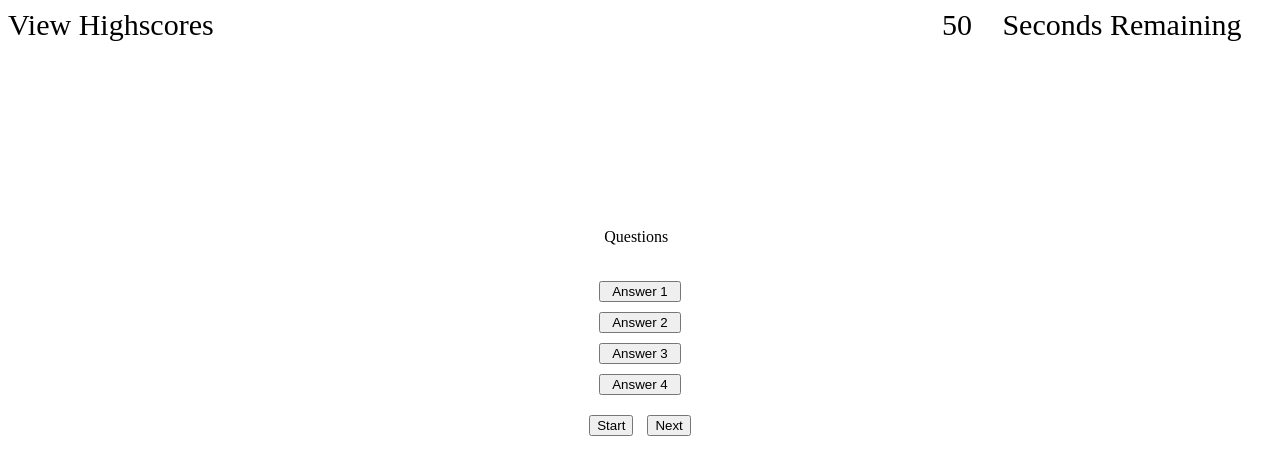
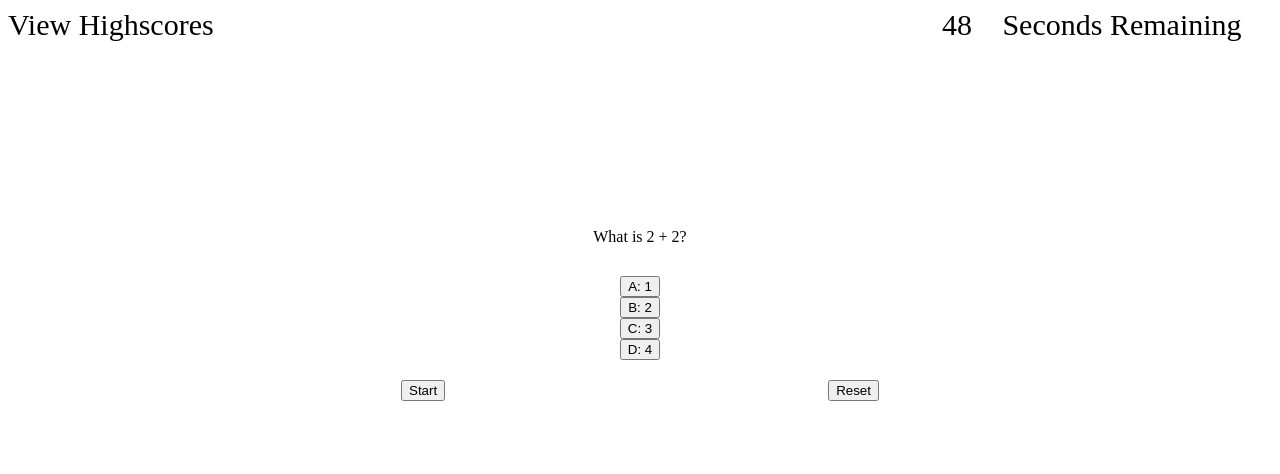
Before and after one commit to stefanpodz303/Timed-Coding-Quiz, a plain HTML site: page index.html in a window 1280 px wide. Both pictures are taken after a click on the button "Start". Drawn offline with Linux system fonts and the light colour scheme.

Commit message:
updated functions

```diff
--- a/assets/css/style.css
+++ b/assets/css/style.css
@@ -24,16 +24,29 @@
     max-width:300px;
 }
 #container {
-    display: grid;
+    display: column;
     justify-content: center;
+
 }
 #questions {
     padding: 20px 20px;
+    display:flex;
+    justify-content: center;
 }
-#answer-btns {
+#choices {
     display:grid;
+    justify-content: center;
     margin: 10px 10px;
+
 }
-.btn {
+.answer {
     margin:5px 5px;
 }
+#control-buttons {
+    display:flex;
+    justify-content: center;
+    justify-content: space-evenly;
+    font-size: 15px;
+    padding:10px;
+
+}
--- a/assets/js/script.js
+++ b/assets/js/script.js
@@ -0,0 +1,97 @@
+// create a multiple choice timed quiz
+// quiz and timer starts at click of start button
+// render one question at a time
+// move to next question when answer is chosen
+// penalize a player 10 secs for wrong answers
+// once quiz is complete or timer reaches 0 user is presented with a results page to input initials
+// scores and intitals are stored until reset
+
+var quizQuestions = document.getElementById('questions');
+var resultsContainer = document.getElementById('results');
+var highscoresContainer = document.getElementById('highscores');
+var startButton = document.getElementById('startButton');
+var resetButton = document.getElementById('reset-btn');
+var choices = document.getElementById('choices');
+var timerEl = document.getElementById("timer");
+var timerText = document.getElementById("timer-text");
+var timeLeft = 50;
+var correctAnswer = ['d', 'b', 'a', 'c', 'd'];
+var questionIndex = 0
+
+var myQuestions = [
+    {
+        question: "What is 2 + 2?",
+        answers: ["A: 1", "B: 2", "C: 3", "D: 4"],
+        correctAnswer: "D: 4"
+    },
+    {
+        question: "What is 2 * 2?",
+        answers: ["A: 1", "B: 2", "C: 30", "D: 4"],
+        correctAnswer: "D: 4"
+    },
+    {
+        question: "What is 2 - 2?",
+        answers: ["A: 1", "B: 2", "C: 0", "D: 4"],
+        correctAnswer: "C: 0"
+    },
+    {
+        question: "What is 2 + 22?",
+        answers: ["A: 1", "B: 24", "C: 8", "D: 4"],
+        correctAnswer: "B: 24"
+    },
+    {
+        question: "What is 20 - 2?",
+        answers: ["A: 1", "B: 2", "C: 18", "D: 4"],
+        correctAnswer: "C: 18"
+    },
+];
+
+function startQuiz() {
+    setTimer();
+    getQuestions();
+
+  }
+
+  function getQuestions() {
+    var currentQuestion = myQuestions[questionIndex];
+    quizQuestions.textContent = currentQuestion.question;
+    choices.innerHTML = '';
+    for (var i = 0; i < currentQuestion.answers.length; i++) {
+    var currentAnswerEl = document.createElement('button');
+    currentAnswerEl.textContent = currentQuestion.answers[i];
+    currentAnswerEl.setAttribute('value', currentQuestion.answers[i]);
+    currentAnswerEl.onclick = answerClick;
+    choices.appendChild(currentAnswerEl);
+    }
+  }
+
+
+function answerClick() {
+    if (this.value === myQuestions[questionIndex].correctAnswer) {
+        console.log('Good Job');
+    } else {
+        console.log('Wrong: -10 secs')
+    }
+    questionIndex++;
+    startQuiz()
+}
+
+function setTimer() {
+    var timeInterval = setInterval(function () {
+        if (timeLeft > 1) {
+            timeLeft--;
+            timerEl.textContent = timeLeft;
+        } else {
+            timerEl.textContent = "";
+            timerText.textContent = "GAME OVER";
+            clearInterval(timeInterval);
+        }
+    }, 1000);
+}
+
+
+
+// function showResults(){}
+
+
+startButton.onclick = startQuiz;
--- a/index.html
+++ b/index.html
@@ -15,15 +15,15 @@
     </header>
     <main id="container">
         <div class="hide" id="questions">Questions</div>
-        <div id="answer-btns">
-            <button class="btn">Answer 1</button>
-            <button class="btn">Answer 2</button>
-            <button class="btn">Answer 3</button>
-            <button class="btn">Answer 4</button>
+        <div class="hide" id="choices">
+            <!-- <button class="answer" id="A">Answer A</button>
+            <button class="answer" id="B">Answer B</button>
+            <button class="answer" id="C">Answer C</button>
+            <button class="answer" id="D">Answer D</button> -->
         </div>
         <div id="control-buttons">
-            <button id="start-btn" class="btn hide">Start</button>
-            <button id="next-btn" class="btn hide">Next</button>
+            <button id="startButton" class="btn hide">Start</button>
+            <button id="reset-btn" class="btn-hide">Reset</button>
         </div>
 
         <div class="hide" id="results"></div>
```
